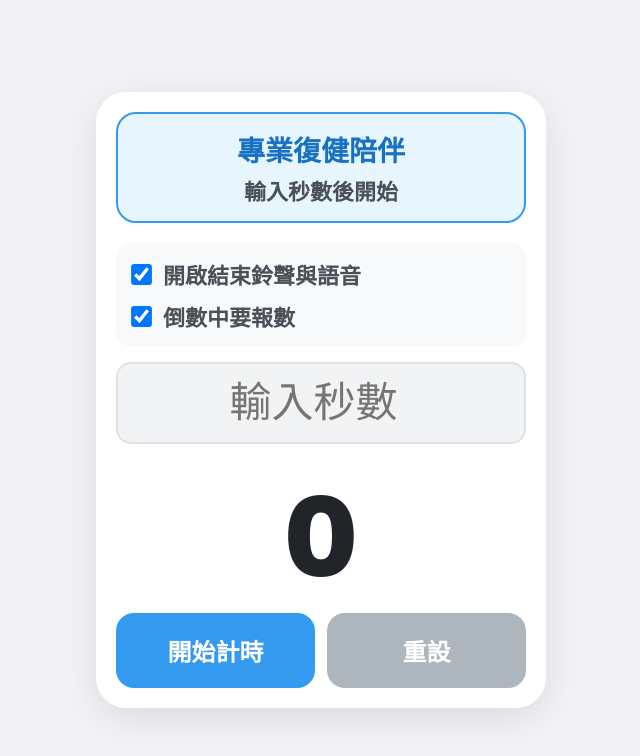
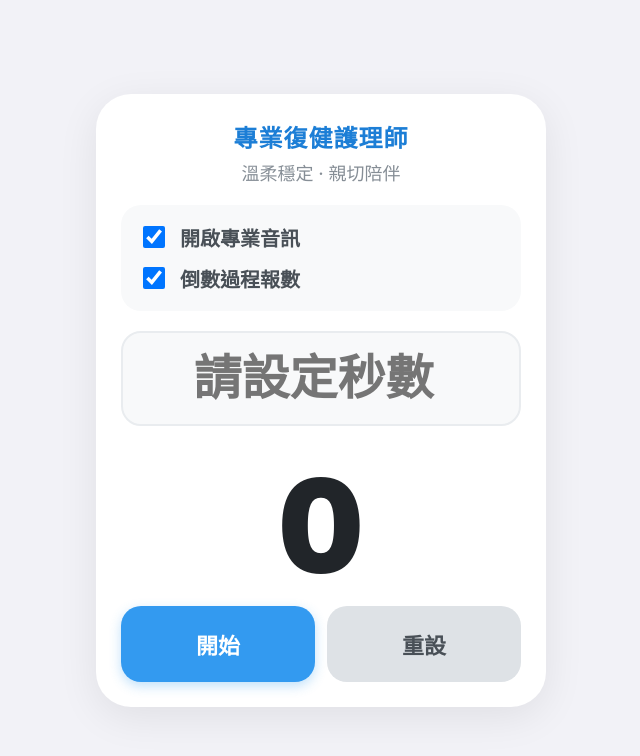
Before and after one commit to george1917/countdown, a plain HTML site: page index.html in a window 1280 px wide. Shown: the whole page, without its empty margins (319-959 px from the left). Drawn offline with Linux system fonts and the light colour scheme.

Commit message:
Update index.html

```diff
--- a/index.html
+++ b/index.html
@@ -3,7 +3,7 @@
 <head>
     <meta charset="UTF-8">
     <meta name="viewport" content="width=device-width, initial-scale=1, maximum-scale=1, user-scalable=no, viewport-fit=cover">
-    <title>11.0專業復健計時器</title>
+    <title>12專業復健計時器 v12</title>
     <style>
         * { box-sizing: border-box; -webkit-tap-highlight-color: transparent; }
         html, body { height: 100%; overflow: hidden; margin: 0; background: #f2f2f7; }
@@ -13,55 +13,60 @@
             padding: env(safe-area-inset-top) 15px env(safe-area-inset-bottom) 15px;
         }
         .container {
-            width: 100%; max-width: 450px; padding: 20px; margin-top: auto; margin-bottom: auto;
-            background: #ffffff; border-radius: 30px; box-shadow: 0 10px 40px rgba(0,0,0,0.1);
+            width: 100%; max-width: 450px; padding: 25px; margin-top: auto; margin-bottom: auto;
+            background: #ffffff; border-radius: 35px; box-shadow: 0 10px 40px rgba(0,0,0,0.08);
         }
-        .instruction-box {
-            background: #e7f5ff; border: 2px solid #339af0; border-radius: 20px;
-            padding: 15px 20px; margin-bottom: 20px; text-align: center;
+        .nurse-header { text-align: center; margin-bottom: 20px; }
+        .nurse-header h3 { margin: 0; font-size: 24px; color: #1c7ed6; letter-spacing: 1px; }
+        .nurse-header p { margin: 5px 0 0; font-size: 18px; color: #868e96; font-weight: 500; }
+
+        .settings-container { background: #f8f9fa; border-radius: 20px; padding: 12px; margin-bottom: 20px; }
+        .settings-box { display: flex; align-items: center; gap: 12px; padding: 6px; }
+        .settings-box label { font-size: 20px; font-weight: 700; color: #495057; }
+        input[type="checkbox"] { width: 22px; height: 22px; cursor: pointer; }
+
+        input[type="number"] {
+            width: 100%; font-size: 48px; padding: 18px; margin-bottom: 20px;
+            border: 2px solid #e9ecef; border-radius: 20px; text-align: center; outline: none; background: #f8f9fa;
+            color: #212529; font-weight: bold;
         }
-        .instruction-box h3 { margin: 0 0 5px 0; font-size: 28px; color: #1971c2; }
-        .instruction-box p { margin: 0; font-size: 22px; color: #495057; font-weight: 800; }
-        .settings-container { background: #f8f9fa; border-radius: 15px; padding: 10px; margin-bottom: 15px; }
-        .settings-box { display: flex; align-items: center; gap: 12px; padding: 5px; }
-        .settings-box label { font-size: 22px; font-weight: 700; color: #495057; }
-        input[type="checkbox"] { transform: scale(1.6); }
-        input[type="number"] {
-            width: 100%; font-size: 42px; padding: 15px; margin-bottom: 15px;
-            border: 2px solid #dee2e6; border-radius: 15px; text-align: center; outline: none; background: #f1f3f5;
-        }
-        #display { font-size: 110px; font-weight: 900; color: #212529; margin: 10px 0; text-align: center; font-variant-numeric: tabular-nums; }
+        #display { font-size: 130px; font-weight: 900; color: #212529; margin: 15px 0; text-align: center; font-variant-numeric: tabular-nums; line-height: 1; }
+
         .controls { display: flex; gap: 12px; }
         button {
-            flex: 1; font-size: 24px; font-weight: 700; padding: 20px 5px; border: none; border-radius: 18px; cursor: pointer; transition: transform 0.1s;
+            flex: 1; font-size: 22px; font-weight: 700; padding: 22px 10px; border: none; border-radius: 20px; cursor: pointer; transition: 0.1s;
         }
-        #startBtn { background: #339af0; color: white; }
+        #startBtn { background: #339af0; color: white; box-shadow: 0 4px 12px rgba(51,154,240,0.3); }
         #pauseBtn { background: #fab005; color: white; display: none; }
-        #resetBtn { background: #adb5bd; color: white; }
-        button:active { transform: scale(0.95); }
+        #resetBtn { background: #dee2e6; color: #495057; }
+        button:active { transform: scale(0.96); opacity: 0.9; }
     </style>
 </head>
 <body>
 
 <div class="container">
-    <div class="instruction-box">
-        <h3>專業復健陪伴</h3>
-        <p>輸入秒數後開始</p>
+    <div class="nurse-header">
+        <h3>專業復健護理師</h3>
+        <p>溫柔穩定 · 親切陪伴</p>
     </div>
+
     <div class="settings-container">
         <div class="settings-box">
             <input type="checkbox" id="voiceToggle" checked>
-            <label for="voiceToggle">開啟結束鈴聲與語音</label>
+            <label for="voiceToggle">開啟專業音訊</label>
         </div>
         <div class="settings-box">
             <input type="checkbox" id="countToggle" checked>
-            <label for="countToggle">倒數中要報數</label>
+            <label for="countToggle">倒數過程報數</label>
         </div>
     </div>
-    <input type="number" id="seconds" placeholder="輸入秒數" inputmode="numeric">
+
+    <input type="number" id="seconds" placeholder="請設定秒數" inputmode="numeric">
+
     <div id="display">0</div>
+
     <div class="controls">
-        <button id="startBtn" onclick="handleStart()">開始計時</button>
+        <button id="startBtn" onclick="handleStart()">開始</button>
         <button id="pauseBtn" onclick="handlePause()">暫停</button>
         <button id="resetBtn" onclick="handleReset()">重設</button>
     </div>
@@ -75,37 +80,38 @@
     let audioCtx = null;
     const inputField = document.getElementById("seconds");
 
+    // iOS 軟鍵盤復位
     inputField.addEventListener('blur', () => { window.scrollTo(0, 0); });
-    inputField.addEventListener('focus', function() { this.value = ''; });
 
     function wakeUpAudio() {
         if (!audioCtx) audioCtx = new (window.AudioContext || window.webkitAudioContext)();
         if (audioCtx.state === 'suspended') audioCtx.resume();
     }
 
-    // 專業醫療級和弦鈴聲 (C大調和弦)
+    // 模擬 26 歲專業氣質的和弦鈴聲 (E-Major Piano Chord)
     function playAlarm() {
         if (!document.getElementById("voiceToggle").checked) return;
         wakeUpAudio();
         const now = audioCtx.currentTime;
-        // 頻率：C5, E5, G5, C6 營造清脆且溫暖的和聲
-        const freqs = [523.25, 659.25, 783.99, 1046.50];
+        // 頻率：E5, G#5, B5, E6 (優雅且具穿透力)
+        const freqs = [659.25, 830.61, 987.77, 1318.51];
         freqs.forEach((freq, i) => {
             const osc = audioCtx.createOscillator();
             const gain = audioCtx.createGain();
-            osc.type = 'sine'; // 正弦波最純淨
+            osc.type = 'sine';
             osc.connect(gain);
             gain.connect(audioCtx.destination);
             osc.frequency.setValueAtTime(freq, now);
             gain.gain.setValueAtTime(0, now);
-            gain.gain.linearRampToValueAtTime(0.2, now + 0.1);
-            gain.gain.exponentialRampToValueAtTime(0.001, now + 1.5);
+            gain.gain.linearRampToValueAtTime(0.15, now + 0.1);
+            gain.gain.exponentialRampToValueAtTime(0.001, now + 1.8);
             osc.start(now);
-            osc.stop(now + 1.6);
+            osc.stop(now + 1.9);
         });
     }
 
-    function createMsg(text, rate = 0.72, pitch = 0.82) {
+    // 對標 26 歲女性護理師：清亮 (Pitch 1.05)、專業穩定 (Rate 0.85)
+    function createMsg(text, rate = 0.85, pitch = 1.05) {
         const u = new SpeechSynthesisUtterance(text);
         u.lang = "zh-TW";
         const voices = synth.getVoices();
@@ -122,7 +128,7 @@
     function handleStart() {
         inputField.blur();
         wakeUpAudio();
-        synth.speak(new SpeechSynthesisUtterance(""));
+        synth.speak(new SpeechSynthesisUtterance("")); // 預熱啟動
         if (!isPaused) {
             remaining = parseInt(inputField.value, 10);
             if (isNaN(remaining) || remaining <= 0) return;
@@ -147,9 +153,9 @@
                 playAlarm();
                 setTimeout(() => {
                     synth.cancel();
-                    // 對標復邊護理師：溫柔、沈穩、帶有關懷的單句
+                    // 26歲護理師的專業叮嚀語氣
                     synth.speak(createMsg("我們休息一下"));
-                }, 800);
+                }, 700);
                 resetUI();
                 return;
             }
@@ -184,7 +190,7 @@
     function resetUI() {
         inputField.disabled = false;
         inputField.value = '';
-        document.getElementById("startBtn").innerText = "開始計時";
+        document.getElementById("startBtn").innerText = "開始";
         document.getElementById("startBtn").style.display = "inline-block";
         document.getElementById("pauseBtn").style.display = "none";
     }
```
